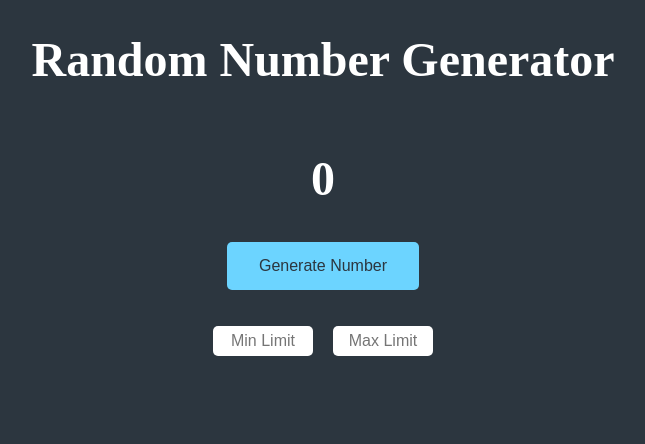
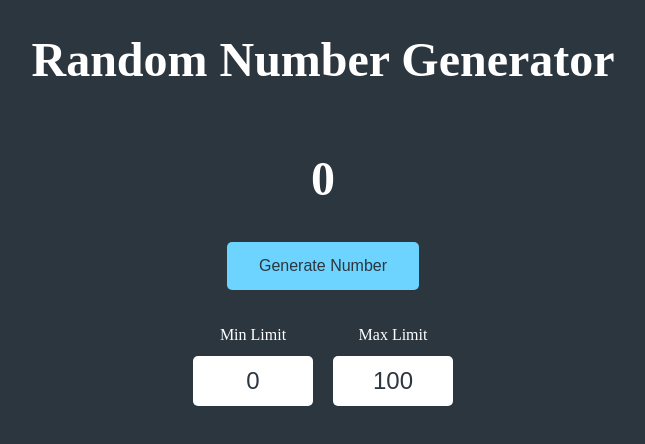
Before and after one commit to Alihanayd/random-number-generator, a Vue app: page / in a window 1280 px wide. Shown: the top 444 px of the page, without its empty margins (317-962 px from the left). Built offline with nearby package versions, Linux system fonts and the light colour scheme.

Commit message:
add():: custom input component

```diff
--- /dev/null
+++ b/src/components/HomeViewPartials/CustomInput.vue
@@ -0,0 +1,66 @@
+<template>
+  <div class="input-container">
+    <label for="input">{{ label }}</label>
+    <input
+        id="input"
+        :value="value"
+        @input="sendEmit($event.target.value)"
+        type="number"
+        placeholder="Min Limit"
+    />
+  </div>
+</template>
+
+<script>
+
+export default {
+  name: "CustomInput",
+  props: {
+    label: {
+      type: String,
+      default: ''
+    },
+    value: {
+      type: Number,
+      required: true
+    }
+  },
+  methods: {
+    sendEmit(value) {
+      this.$emit("input", parseInt(value));
+    }
+  }
+}
+
+</script>
+
+<style scoped lang="scss">
+input::-webkit-outer-spin-button,
+input::-webkit-inner-spin-button {
+  -webkit-appearance: none;
+  margin: 0;
+}
+
+.input-container {
+  display: flex;
+  flex-direction: column;
+  justify-content: center;
+  text-align: center;
+}
+
+.input-container label {
+  color: #fff;
+  margin-bottom: 12px;
+}
+
+.input-container input {
+  width: 120px;
+  height: 50px;
+  margin: 0 10px;
+  border-radius: 5px;
+  border: none;
+  text-align: center;
+  font-size: 24px;
+  color: #2c363f;
+}
+</style>
--- a/src/components/HomeViewPartials/Main.vue
+++ b/src/components/HomeViewPartials/Main.vue
@@ -2,57 +2,62 @@
   <div>
     <h1 class="number">{{ randomNumber }}</h1>
     <div class="button-container">
-      <button @click="randomNumberMaker" class="generate-button" type="button">
+      <button @click="setRandomNumber" class="generate-button" type="button">
         Generate Number
       </button>
     </div>
-    <div class="limitInp">
-      <input
-        :value="minValue"
-        @input="sendMinValue($event.target.value)"
-        type="number"
-        placeholder="Min Limit"
+    <div class="limit-inputs-container">
+
+      <custom-input
+          :label="'Min Limit'"
+          :value="min"
+          @input="(value) => sendMinValue(value)"
       />
-      <input
-        :value="maxValue"
-        @input="sendMaxValue($event.target.value)"
-        type="number"
-        placeholder="Max Limit"
-      />
+
+      <custom-input
+          :label="'Max Limit'"
+          :value="max"
+          @input="(value) => sendMaxValue(value)"/>
     </div>
   </div>
 </template>
 
 <script>
+import CustomInput from "@/components/HomeViewPartials/CustomInput.vue";
+
 export default {
   name: "Main",
+  components: {CustomInput},
   props: {
-    msg: String,
-    randomNumber: Number,
-    minValue: Number,
-    maxValue: Number,
+    randomNumber: {
+      type: Number,
+      required: true,
+    },
+    min: {
+      type: Number,
+      required: true,
+    },
+    max: {
+      type: Number,
+      required: true,
+    }
   },
   methods: {
-    randomNumberMaker() {
-      this.$emit("randomNumberMaker");
+    setRandomNumber() {
+      this.$emit("setRandomNumber");
     },
     sendMinValue(value) {
-      console.log(value, typeof value);
-      this.$emit("minValue", parseInt(value));
+      this.$emit("setMin", parseInt(value));
     },
     sendMaxValue(value) {
-      this.$emit("maxValue", parseInt(value));
+      this.$emit("setMax", parseInt(value));
     },
   },
 };
 </script>
 
 <style lang="scss" scoped>
-input::-webkit-outer-spin-button,
-input::-webkit-inner-spin-button {
-  -webkit-appearance: none;
-  margin: 0;
-}
+
 .generate-button {
   background-color: #6cd4ff;
   border: none;
@@ -64,29 +69,22 @@ input::-webkit-inner-spin-button {
   margin: 4px 2px;
   cursor: pointer;
 }
+
 .button-container {
   display: flex;
   justify-content: center;
 }
+
 .number {
   font-size: 3rem;
   text-align: center;
   margin: 2rem 0;
   color: #fff;
 }
-.limitInp {
+
+.limit-inputs-container {
   display: flex;
   justify-content: center;
   padding: 2rem 0;
 }
-.limitInp input {
-  width: 100px;
-  height: 30px;
-  margin: 0 10px;
-  border-radius: 5px;
-  border: none;
-  text-align: center;
-  font-size: 16px;
-  color: #2c363f;
-}
 </style>
--- a/src/components/HomeViewPartials/Header.vue
+++ b/src/components/HomeViewPartials/Title.vue
@@ -9,11 +9,6 @@
 <script>
 export default {
   name: "Header",
-  props: {
-    msg: String,
-    minLimit: Number,
-    maxlimit: Number,
-  },
 };
 </script>
 
--- a/src/views/HomeView.vue
+++ b/src/views/HomeView.vue
@@ -1,23 +1,25 @@
 <template>
   <div>
-    <Header />
+    <Title/>
     <Main
-      :randomNumber="parseInt(randomNumber)"
-      @randomNumberMaker="() => randomNumberMaker()"
-      @minValue="minValue = $event"
-      @maxValue="maxValue = $event"
+        :randomNumber="parseInt(randomNumber)"
+        @setRandomNumber="() => setRandomNumber()"
+        :min="minValue"
+        :max="maxValue"
+        @setMin="minValue = $event"
+        @setMax="maxValue = $event"
     />
   </div>
 </template>
 
 <script>
-// @ is an alias to /src
-import Header from "../components/HomeViewPartials/Header.vue";
+import Title from "../components/HomeViewPartials/Title.vue";
 import Main from "../components/HomeViewPartials/Main.vue";
+
 export default {
   name: "HomeView",
   components: {
-    Header,
+    Title,
     Main,
   },
   data() {
@@ -28,13 +30,11 @@ export default {
     };
   },
   methods: {
-    randomNumberMaker() {
-      this.randomNumber =
-        Math.floor(Math.random() * (this.maxValue - this.minValue + 1)) +
-        this.minValue;
-      console.log(this.randomNumber);
-      console.log(this.minValue);
-      console.log(this.maxValue);
+    setRandomNumber() {
+      this.randomNumber = Math.floor(Math.random() * (this.maxValue - this.minValue + 1)) + this.minValue;
+      console.log('Random Number: ', this.randomNumber);
+      console.log('Min Value: ', this.minValue);
+      console.log('Max Value: ', this.maxValue);
     },
   },
 };
```
Also changed, not shown: 1 other file (tests, documents, lock files or other folders).
